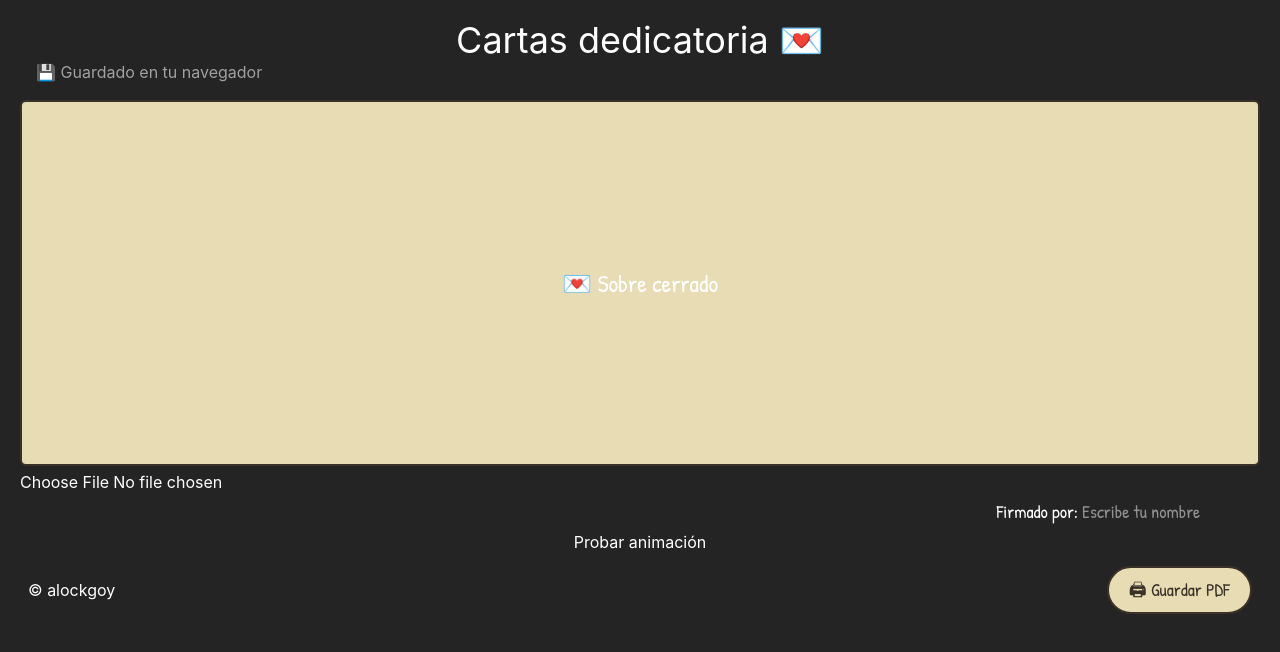
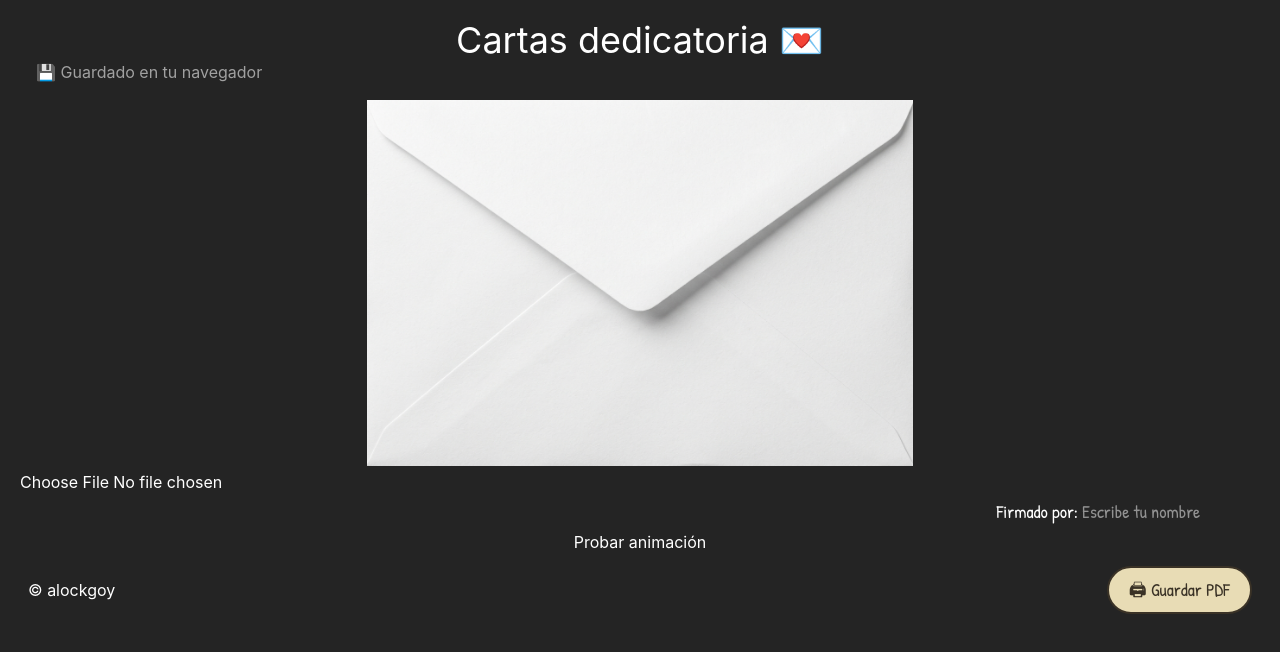
Before and after one commit to alockgoy/cartas-dedicatoria, a React (Vite) app: page / in a window 1280 px wide. Both pictures are taken after a click on the button "Probar animación". Shown: the top 652 px of the page. Built offline with nearby package versions, Linux system fonts and the light colour scheme.

Commit message:
Animación del sobre realizada

```diff
--- a/src/components/Letter.css
+++ b/src/components/Letter.css
@@ -1,4 +1,4 @@
-/* La parte de las líneas que parecen renglones fue hecha por una IA, Claude */
+/* Este CSS fue desarrollado por una IA, Claude */
 
 .paper-lines{
     line-height: 1.75rem;
@@ -26,3 +26,28 @@
   );
   background-size: 100% 2rem;
 }
+
+/*
+  Define la secuencia de inclinación:
+  0%   -> sin rotación (posición normal)
+  30%  -> gira ligeramente hacia la izquierda
+  60%  -> rebota un poco hacia la derecha (efecto más natural que volver en seco)
+  100% -> vuelve a su posición original, sin rotación
+*/
+@keyframes sobre-wobble {
+  0% { transform: rotate(0deg); }
+  30% { transform: rotate(-6deg); }
+  60% { transform: rotate(3deg); }
+  100% { transform: rotate(0deg); }
+}
+
+/*
+  Aplica la animación anterior una sola vez ("ease-out" = empieza rápido, termina suave)
+  "animation-delay" espera a que el sobre ya haya terminado de aparecer
+  (700ms de espera del textarea + 500ms de duración del fundido de aparición = 1.2s)
+  antes de empezar a inclinarse
+*/
+.sobre-wobble {
+  animation: sobre-wobble 0.5s ease-out;
+  animation-delay: 1.2s;
+}
--- a/src/components/Letter.tsx
+++ b/src/components/Letter.tsx
@@ -1,5 +1,6 @@
 import React, { useEffect, useState, useRef } from "react"; // Importaciones necesarias
-import './Letter.css';
+import './Letter.css'; // Archivo css específico del componente
+import sobreCerrado from '../assets/sobre-cerrado.jpg'; // Foto del sobre cerrado
 
 /**
  * Definir los estados del componente
@@ -112,31 +113,16 @@ function Letter({ setSaveStatus }: LetterStatus) {
                     </div>
 
                     {/**
-                    *  Animación de cerrar el sobre:
-                    *      "absolute inset-0" hace que este div ocupe exactamente el mismo espacio
-                    *      que el contenedor "relative" de arriba (mismo ancho/alto, superpuesto),
-                    *      en vez de aparecer debajo del textarea en el flujo normal de la página
-                    *
-                    *      "delay-700" espera a que termine la animación del textarea (700ms)
-                    *      antes de empezar la suya propia, para que las dos animaciones
-                    *      ocurran en secuencia y no a la vez
-                    *
-                    *      Cuando isClosing es true: se hace visible (opacity-100) y recupera
-                    *      su tamaño normal (scale-100), con un ligero efecto de "crecer un poco
-                    *      mientras aparece" (viene de scale-90)
-                    *
-                    *      "pointer-events-none" mientras está oculto evita que se pueda
-                    *      hacer clic en él sin querer cuando todavía es invisible
+                    *  Imagen del sobre cerrado:
+                    *      La animación se ha hecho en el archivo css específico de este componente
                     */}
-                    <div className={`absolute inset-0 transition-all duration-700 delay-700 ${isClosing ? 'opacity-100 scale-100' : 'opacity-0 scale-90 pointer-events-none'}
-                                    bg-[#e8dcb5] border-2 border-[#3a3226] rounded-md flex items-center justify-center font-patrick text-2xl`}
-                    >
-                        💌 Sobre cerrado
-                    </div>
+                    <img
+                        src={sobreCerrado}
+                        alt="Sobre cerrado"
+                        className={`absolute inset-0 w-full h-full object-contain transition-all duration-500 delay-700 ${isClosing ? 'opacity-100 scale-100 sobre-wobble' : 'opacity-0 scale-50 pointer-events-none'
+                            }`}
+                    />
                 </div>
-
-
-
 
                 {/**
              *  Input para la foto
```
Also changed, not shown: src/assets/sobre-cerrado.jpg (added), 1 other file (tests, documents, lock files or other folders).
